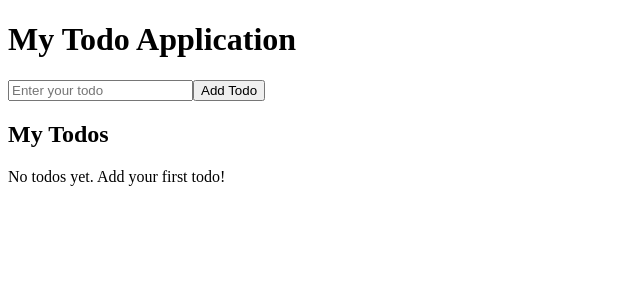
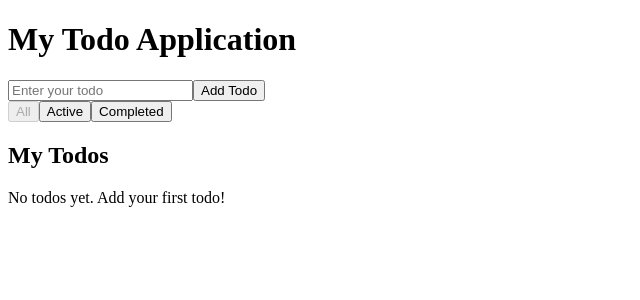
Before and after one commit to darshita2711/lab_10.3_context_api, a React (Vite) app: page / in a window 1280 px wide. Shown: the top 300 px of the page, without its empty margins (0-640 px from the left). Built offline with nearby package versions, Linux system fonts and the light colour scheme.

Commit message:
Create TodoFilter component

```diff
--- a/src/App.tsx
+++ b/src/App.tsx
@@ -2,6 +2,7 @@ import { useState } from 'react'
 import './App.css'
 import TodoList from './components/TodoList'
 import TodoInput from './components/TodoInput'
+import TodoFilter from './components/TodoFilter'
 
 function App() {
 
@@ -11,7 +12,7 @@ function App() {
       <h1>My Todo Application</h1>
 
       <TodoInput />
-
+      <TodoFilter />
       <TodoList />
     </div>
 
--- /dev/null
+++ b/src/components/TodoFilter.tsx
@@ -0,0 +1,40 @@
+
+import { useContext } from "react";
+import { FilterContext } from "../context/FilterContext";
+
+function TodoFilter() {
+  const context = useContext(FilterContext);
+
+  if (!context) {
+    throw new Error("TodoFilter must be inside FilterProvider");
+  }
+
+  const { filter, setFilter } = context;
+
+  return (
+    <div>
+      <button
+        onClick={() => setFilter("all")}
+        disabled={filter === "all"}
+      >
+        All
+      </button>
+
+      <button
+        onClick={() => setFilter("active")}
+        disabled={filter === "active"}
+      >
+        Active
+      </button>
+
+      <button
+        onClick={() => setFilter("completed")}
+        disabled={filter === "completed"}
+      >
+        Completed
+      </button>
+    </div>
+  );
+}
+
+export default TodoFilter;
```
